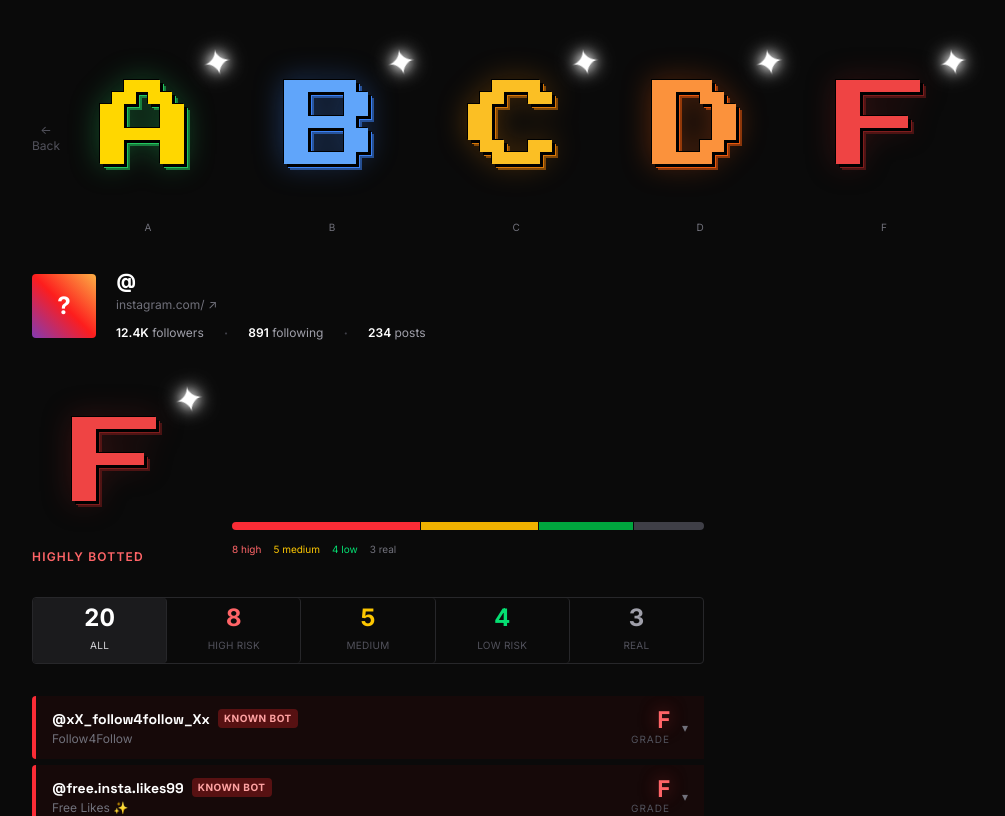
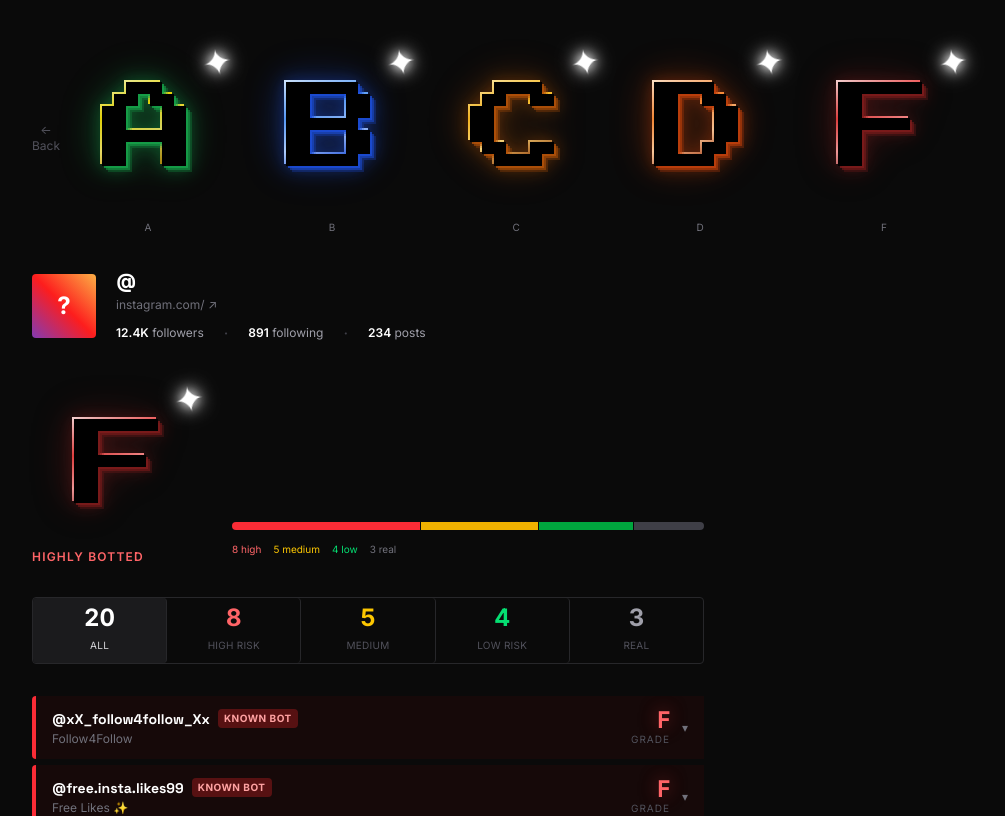
Before and after one commit to OfekStar/instagram-bot-detector, a React (Vite) app in the folder frontend/: page /results in a window 1280 px wide. Shown: the top 816 px of the page, without its empty margins (272-1277 px from the left). Built offline with nearby package versions, Linux system fonts and the light colour scheme.

Commit message:
feat(ui): metallic gradient + layered depth shadow on grade letters

```diff
--- a/frontend/src/pages/ResultsPage.tsx
+++ b/frontend/src/pages/ResultsPage.tsx
@@ -501,16 +501,16 @@ function getBotGrade(percent: number): { grade: string; color: string; label: st
   return { grade: "F", ...GRADE_META["F"] };
 }
 
-const GRADE_CSS: Record<string, { color: string; shadow: string }> = {
-  A: { color: "#FFD700", shadow: "#22c55e" },
-  B: { color: "#60a5fa", shadow: "#3b82f6" },
-  C: { color: "#fbbf24", shadow: "#d97706" },
-  D: { color: "#fb923c", shadow: "#ea580c" },
-  F: { color: "#ef4444", shadow: "#7f1d1d" },
+const GRADE_CSS: Record<string, { grad: string; hi: string; shadow: string }> = {
+  A: { grad: "linear-gradient(160deg,#fff9c4 0%,#FFD700 30%,#ffe066 55%,#b8860b 80%,#FFD700 100%)", hi: "#fffde7", shadow: "#16a34a" },
+  B: { grad: "linear-gradient(160deg,#e0f2fe 0%,#60a5fa 30%,#bfdbfe 55%,#1d4ed8 80%,#60a5fa 100%)", hi: "#e0f2fe", shadow: "#1d4ed8" },
+  C: { grad: "linear-gradient(160deg,#fef9c3 0%,#fbbf24 30%,#fde68a 55%,#92400e 80%,#fbbf24 100%)", hi: "#fef9c3", shadow: "#b45309" },
+  D: { grad: "linear-gradient(160deg,#ffedd5 0%,#fb923c 30%,#fed7aa 55%,#9a3412 80%,#fb923c 100%)", hi: "#ffedd5", shadow: "#c2410c" },
+  F: { grad: "linear-gradient(160deg,#fee2e2 0%,#ef4444 30%,#fca5a5 55%,#7f1d1d 80%,#ef4444 100%)", hi: "#fca5a5", shadow: "#7f1d1d" },
 };
 
 function GradeLetter({ letter }: { letter: string }) {
-  const { color, shadow } = GRADE_CSS[letter] ?? GRADE_CSS["F"];
+  const { grad, shadow } = GRADE_CSS[letter] ?? GRADE_CSS["F"];
   return (
     <div className="relative w-44 h-44 shrink-0 flex items-center justify-center">
       <span
@@ -518,14 +518,18 @@ function GradeLetter({ letter }: { letter: string }) {
         style={{
           fontFamily: "'Press Start 2P', monospace",
           fontSize: "6rem",
-          color,
+          background: grad,
+          WebkitBackgroundClip: "text",
+          WebkitTextFillColor: "transparent",
+          backgroundClip: "text",
           textShadow: `
-            3px 3px 0 #000,
-            -1px -1px 0 #000,
-            4px 4px 0 ${shadow},
+            2px 2px 0 #000,
+            4px 4px 0 ${shadow}cc,
             6px 6px 0 ${shadow}88,
-            0 0 30px ${shadow}66
+            8px 8px 0 ${shadow}44,
+            0 0 40px ${shadow}55
           `,
+          filter: "drop-shadow(0 0 8px " + shadow + "66)",
         }}
       >
         {letter}
```
